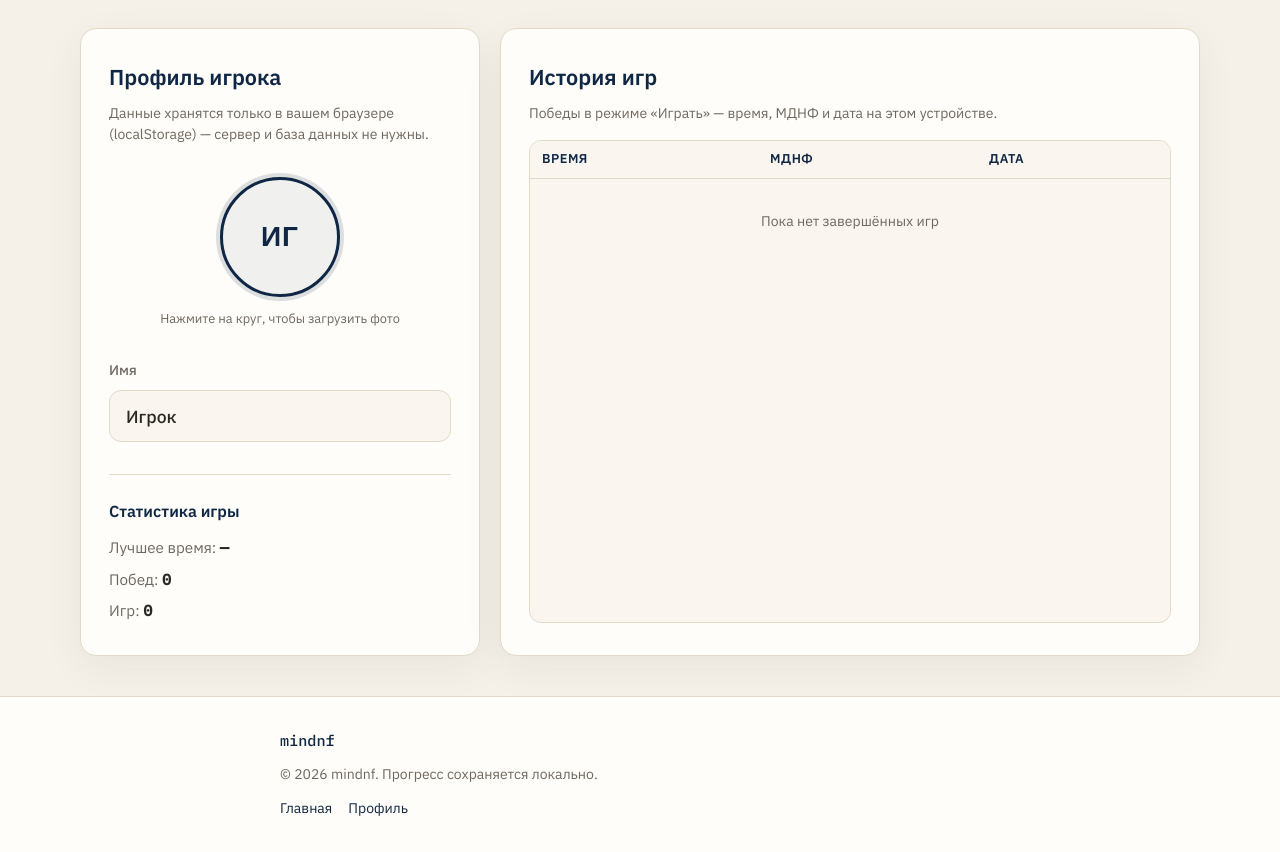
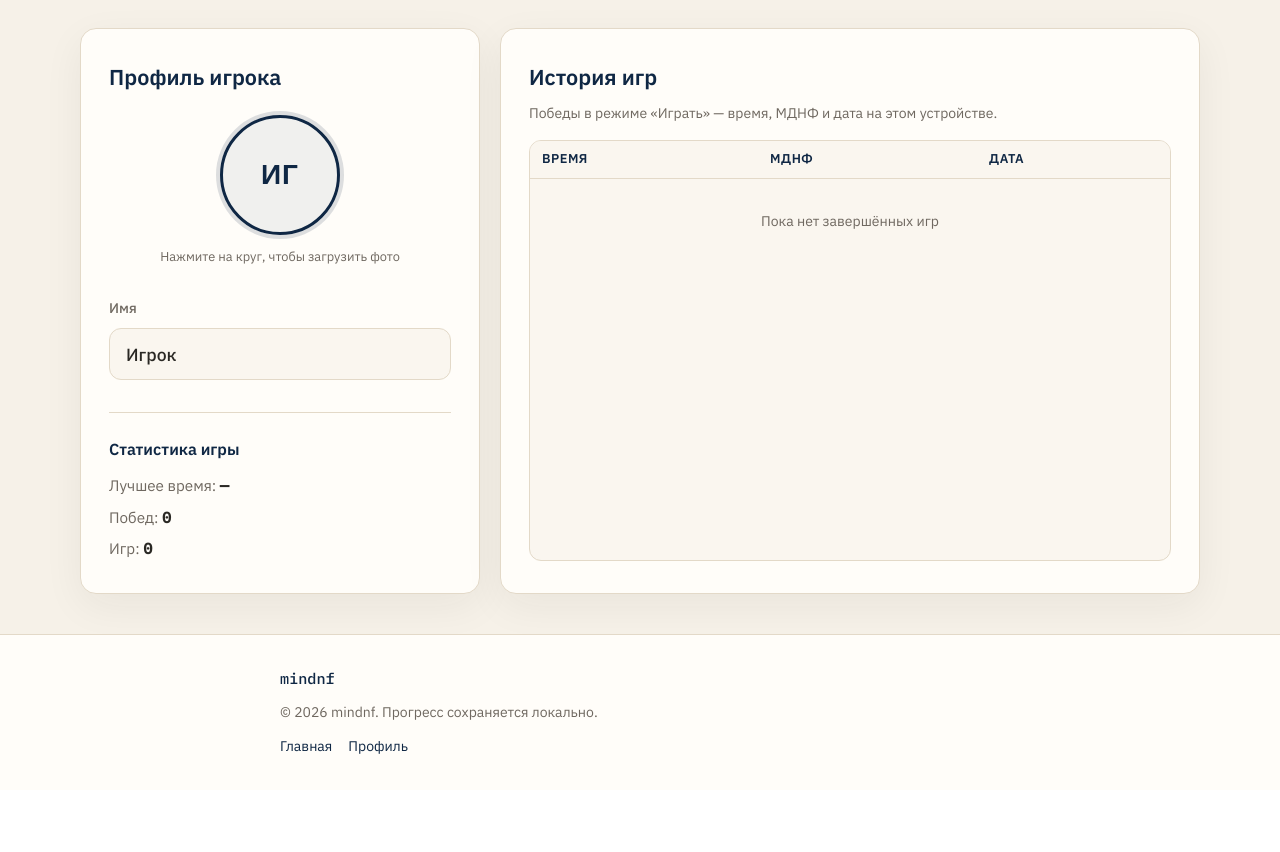
Before and after one commit to arsenykot/mindnf, a FastAPI app: page /profile in a window 1280 px wide. Shown: the part 60-912 px from the top of the page. After the commit the page ends 814 px from the top, so only its background shows below. Run offline with FastAPI, Linux system fonts and the light colour scheme.

Commit message:
Remove wrong text

```diff
--- a/static/css/style.css
+++ b/static/css/style.css
@@ -907,6 +907,10 @@ body.app-workbench .site-header__link--anchors,
   margin-bottom: 0.5rem;
 }
 
+.profile-layout > .profile-card:first-child .profile-card__title {
+  margin-bottom: 1.25rem;
+}
+
 .profile-card__hint {
   font-size: 0.875rem;
   color: var(--muted);
--- a/templates/profile.html
+++ b/templates/profile.html
@@ -35,9 +35,6 @@
     <div class="profile-layout">
       <div class="profile-card">
         <h1 class="profile-card__title">Профиль игрока</h1>
-        <p class="profile-card__hint">
-          Данные хранятся только в вашем браузере (localStorage) — сервер и база данных не нужны.
-        </p>
 
         <div class="profile-avatar-wrap">
           <button
```
